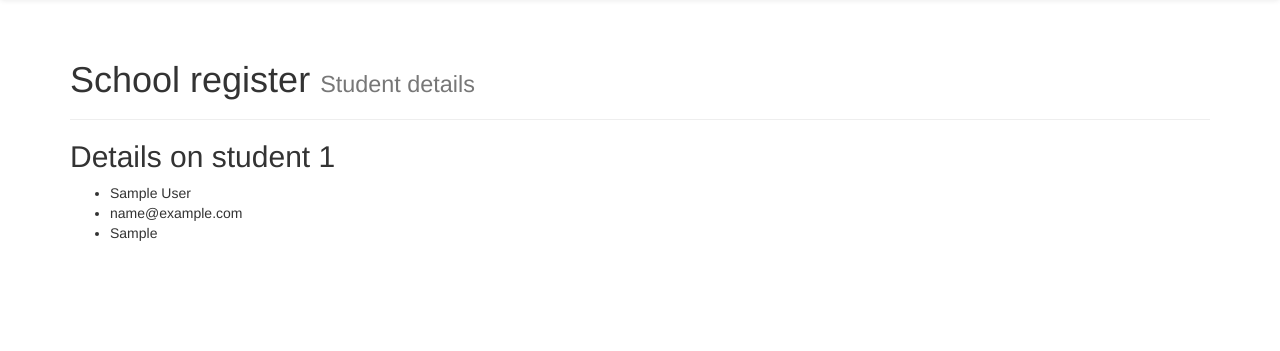
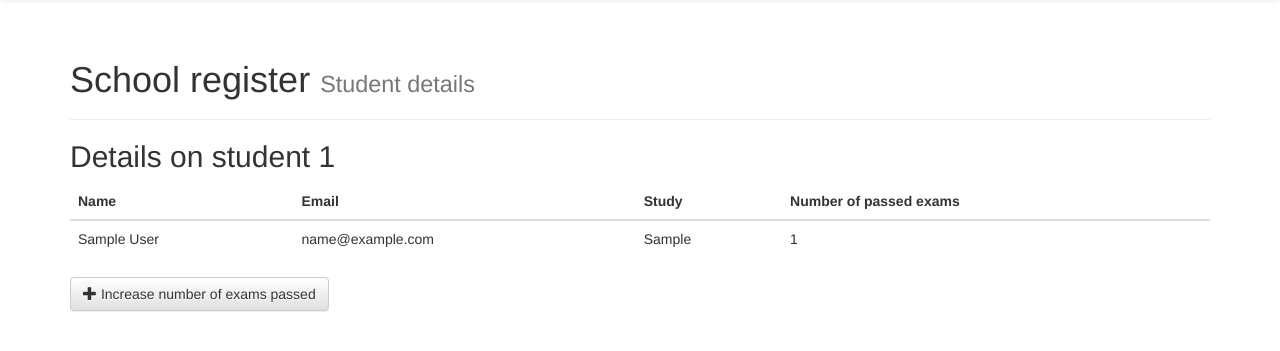
Before and after one commit to apparator/djangoexample1, a Django app: page /students/1/ in a window 1280 px wide. Shown: the part 52-403 px from the top of the page. Run offline with Django 3.2, Linux system fonts and the light colour scheme; tables that the repository leaves empty hold one stand-in row (values such as "Sample post"); some libraries are stand-ins or nearby versions.

Commit message:
Added ajax request functionality for student passed_exams, url, view and javascript.

```diff
--- a/schoolregister/students/templates/students/student_details.html
+++ b/schoolregister/students/templates/students/student_details.html
@@ -1,11 +1,33 @@
 {% extends 'theme/base.html' %}
 {% block subheader %}Student details{% endblock %}
 {% block pagecontent %}
-    {{ block.super }}
+
     <h2>Details on student {{ student.id }}</h2>
-    <ul>
-        <li>{{ student.name }}</li>
-        <li>{{ student.email }}</li>
-        <li>{{ student.study }}</li>
-    </ul>
+
+    <table class="table">
+        <thead>
+            <tr>
+                <th>Name</th>
+                <th>Email</th>
+                <th>Study</th>
+                <th>Number of passed exams</th>
+            </tr>
+        </thead>
+        <tbody>
+            <tr>
+                <td>{{ student.name }}</td>
+                <td>{{ student.email }}</td>
+                <td>{{ student.study }}</td>
+                <td id="passed_exams_cell">{{ student.passed_exams }}</td>
+            </tr>
+        </tbody>
+    </table>
+
+    <a id="increase_passed_exams_button" class="btn btn-default" href="#" role="button">
+        <span class="glyphicon glyphicon-plus" aria-hidden="true"></span>
+        Increase number of exams passed
+    </a>
+
+    <input type="hidden" id="passed_exams_url" value="/students/{{ student.id }}/increase_passed_exams">
+
 {% endblock %}
--- a/schoolregister/students/urls.py
+++ b/schoolregister/students/urls.py
@@ -5,4 +5,6 @@ from students import views
 urlpatterns = patterns('',
     url(r'^$', views.student_listing, name='student_listing'),
     url(r'^(\d+)/$', views.student_details, name='student_details'),
+    url(r'^(\d+)/increase_passed_exams$', views.student_increase_passed_exams,
+        name='student_increase_passed_exams'),
 )
--- a/schoolregister/students/views.py
+++ b/schoolregister/students/views.py
@@ -1,5 +1,6 @@
 from django.shortcuts import render
 from django.http import HttpResponse
+from django.http import JsonResponse
 
 from students.models import Student
 
@@ -13,3 +14,10 @@ def student_details(request, student_id):
     student = Student.objects.get(pk=student_id)
     context = {'student': student}
     return render(request, 'students/student_details.html', context)
+
+def student_increase_passed_exams(request, student_id):
+    student = Student.objects.get(pk=student_id)
+    student.passed_exams = student.passed_exams + 1
+    student.save()
+    data = {'passed_exams_updated': student.passed_exams}
+    return JsonResponse(data)
--- /dev/null
+++ b/schoolregister/theme/static/theme/js/schoolregister.js
@@ -0,0 +1,22 @@
+
+
+$(document).ready(function(){
+
+
+    $("#increase_passed_exams_button").click(function(event) {
+        event.preventDefault();
+        $.ajax({
+            url: $('#passed_exams_url').val()
+        })
+        .done(function(data){
+            var passed_exams_updated = data['passed_exams_updated'];
+            $("#passed_exams_cell").html(passed_exams_updated);
+        });
+    });
+
+
+
+
+
+
+});
--- a/schoolregister/theme/templates/theme/base.html
+++ b/schoolregister/theme/templates/theme/base.html
@@ -1,3 +1,4 @@
+{% load staticfiles %}
 <!DOCTYPE html>
 <html lang="en">
   <head>
@@ -17,6 +18,7 @@
     <!-- Latest compiled and minified JavaScript -->
     <script src="https://maxcdn.bootstrapcdn.com/bootstrap/3.2.0/js/bootstrap.min.js"></script>
 
+    <script src="{% static "theme/js/schoolregister.js" %}"></script>
 
     <!-- HTML5 Shim and Respond.js IE8 support of HTML5 elements and media queries -->
     <!-- WARNING: Respond.js doesn't work if you view the page via file:// -->
```
